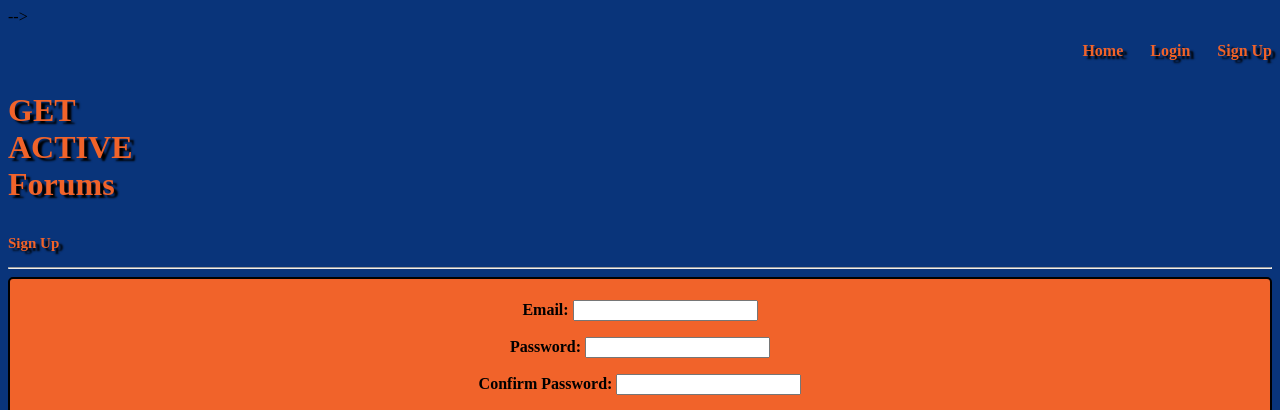
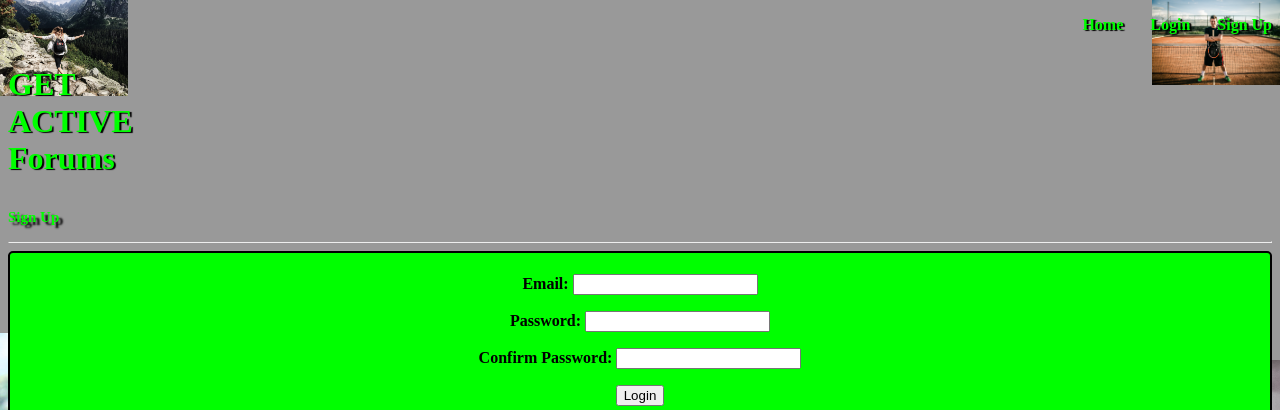
Before and after one commit to Egan3141/BamForums, a PHP site: page /SignUp.php in a window 1280 px wide. Shown: the top 410 px of the page. Run offline with PHP 8.4, Linux system fonts and the light colour scheme; some web fonts are replaced.

Commit message:
Redesigning website

```diff
--- a/public/Header.php
+++ b/public/Header.php
@@ -3,7 +3,7 @@
 	<head>
 		<title>GetActive&copy;</title>
 		<link href="css/Style.css" rel="stylesheet" type="text/css" />
-		<link rel="icon" type="image/png" href="images/Greenbelt1.png"> -->
+		<link rel="icon" type="image/png" href="images/tmp.png">
 		<script src="js/JS.js"></script>
 	</head>
 
--- a/public/Home.php
+++ b/public/Home.php
@@ -14,6 +14,9 @@
 		<section class="Topics">
 			<ul>
 				<li><a href="Activity.php?Activity=Archery">Archery</a></li>
+				<li><a href="Activity.php?Activity=Baseball">Baseball</a></li>
+				<li><a href="Activity.php?Activity=Soccer">Soccer</a></li>
+				<li><a href="Activity.php?Activity=Yoga">Yoga</a></li>
 			</ul>
 		</section>
 
--- a/public/css/Style.css
+++ b/public/css/Style.css
@@ -3,7 +3,9 @@
 /*General*/
 body
 {
-	background-color: #09347a;
+	background: url(./../images/Hiking.jpg) top left no-repeat, url(./../images/Tennis.jpg) top right no-repeat, url(./../images/Bowling.jpg) bottom left no-repeat, url(./../images/Canoeing.jpg) bottom right no-repeat;
+    background-size: 10%, 10%, 50%, 50%;
+	background-color: #999999;
 }
 
 .Profile
@@ -13,11 +15,11 @@ body
 
 .Profile a
 {
-	color:#F1632A;
+	color:lime;
 	font-weight: bold;
 	text-decoration: none;
-	color: #F1632A;
-	text-shadow: 4px 3px 2px #000000;
+	color: lime;
+	text-shadow: 2px 1px 1px #000000;
 	padding-left: 15px;
 }
 
@@ -25,56 +27,35 @@ header
 {
 	font-size: 32px;
 	font-weight: bold;
-	color: #F1632A;
-	text-shadow: 4px 3px 2px #000000;
+	color: lime;
+	text-shadow: 2px 1px 1px #000000;
 }
 
 .Title
 {
 	font-size: 15px;
 	font-weight: bold;
-	color: #F1632A;
+	color: lime;
 	text-shadow: 4px 3px 2px #000000;
 }
 
 footer
 {
-	color: #F1632A;
+	color: lime;
 	font-size: 12px;
 	font-weight: bold;
 	text-align: center;
 	text-decoration: none;
-	text-shadow: 4px 3px 2px #000000;
+	text-shadow: 2px 1px 1px #000000;
 	padding-top: 10px;
 	padding-left: 15px;
-}
-
-/*Navigation*/
-#HomePic
-{
-	border-style: solid;
-	border-width: 2px;
-	border-radius: 15px;
-	background-color: #F1632A;
-	padding: 5px 5px 5px 5px;
-	margin: 0px 4px 0px 4px;
-}
-
-#HomePic a
-{
-	padding-left: 5%;
-	padding-right: 5%;
-}
-#HomePic a img
-{
-	border-radius: 15px;
 }
 
 .NavBar
 {
 	border-style: solid;
 	border-width: 2px;
-	background-color: #F1632A;
+	background-image: linear-gradient(cyan, lime);
 	border-radius: 5px;
 	margin: 5px 0px 10px 0px;
 	color: #000000;
```
Also changed, not shown: other parts of public/css/Style.css (+17 -15 lines), public/images/Bowling.jpg (added), public/images/Canoeing.jpg (added), public/images/Greenbelt1.jpg (deleted), public/images/Hiking.jpg (added), public/images/Tennis.jpg (added), public/images/tmp.png (added).
